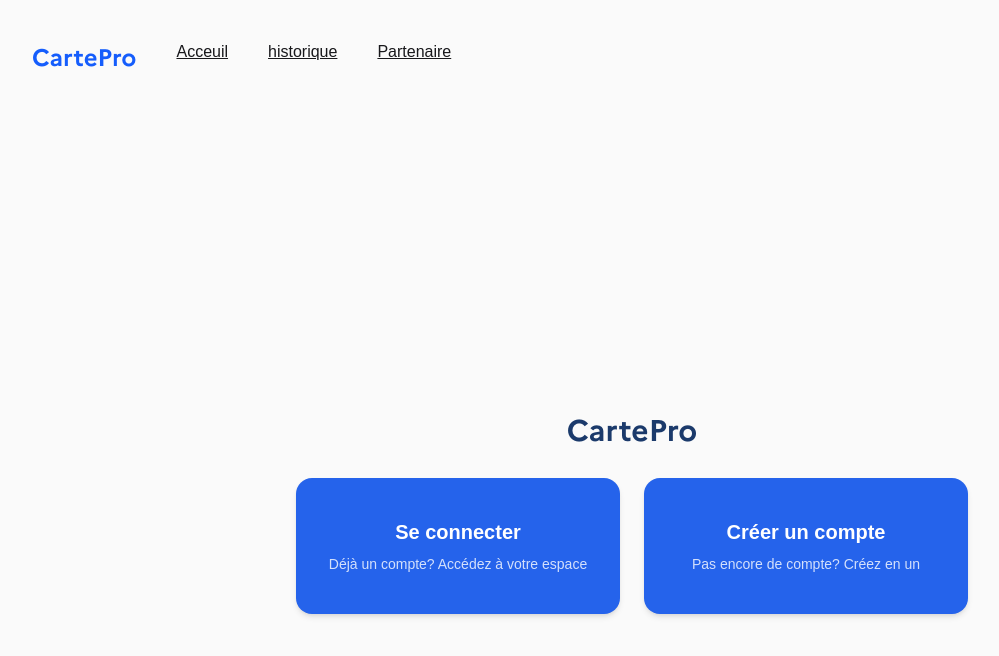
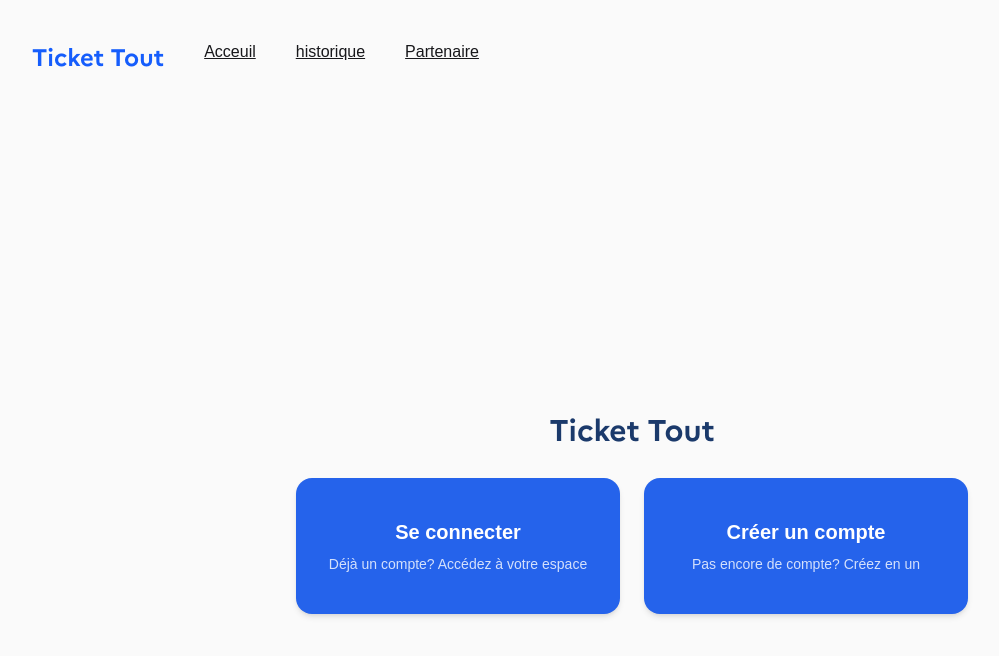
Before and after one commit to Surivor/Survivor, a Next.js app in the folder front/: page / in a window 1280 px wide. Shown: the top 656 px of the page, without its empty margins (8-1007 px from the left). Built offline with nearby package versions, Linux system fonts and the light colour scheme.

Commit message:
fix(front): change CartePro -> Ticket Tout

```diff
--- a/front/package.json
+++ b/front/package.json
@@ -1,5 +1,5 @@
 {
-  "name": "CartePro",
+  "name": "Ticket Tout",
   "version": "0.1.0",
   "private": true,
   "scripts": {
--- a/front/src/app/login/page.tsx
+++ b/front/src/app/login/page.tsx
@@ -31,7 +31,7 @@ export default function LoginPage() {
         className="w-full max-w-sm space-y-4 rounded-2xl"
       >
         <h1 className="text-center text-2xl font-bold font-title text-primary">
-          CartePro
+          Ticket Tout
         </h1>
         <p className="text-center text-sm text-primary">
           Connectez-vous à votre espace
--- a/front/src/app/page.tsx
+++ b/front/src/app/page.tsx
@@ -3,7 +3,7 @@ import Link from "next/link";
 export default function Home() {
   return (
     <div className="flex min-h-screen flex-col items-center justify-center gap-8 bg-zinc-50 px-4">
-      <h1 className="text-3xl font-bold font-title text-primary">CartePro</h1>
+      <h1 className="text-3xl font-bold font-title text-primary">Ticket Tout</h1>
 
       <div className="flex w-full max-w-2xl flex-col gap-6 sm:flex-row">
         <Link
--- a/front/src/app/signup/page.tsx
+++ b/front/src/app/signup/page.tsx
@@ -46,8 +46,8 @@ export default function SignupPage() {
         onSubmit={handleSubmit}
         className="w-full max-w-sm space-y-4 rounded-2xl"
       >
-        <h1 className="text-center text-2xl font-bold font-title text-primary">CartePro</h1>
-        <p className="text-center text-sm text-primary">Rejoignez CartePro</p>
+        <h1 className="text-center text-2xl font-bold font-title text-primary">Ticket Tout</h1>
+        <p className="text-center text-sm text-primary">Rejoignez Ticket Tout</p>
 
         <input type="text" name="nom" placeholder="Nom" required
           className="w-full rounded-lg border border-zinc-500 px-4 py-2 text-sm outline-none focus:border-action focus:ring-1 focus:ring-action" />
--- a/front/src/components/Header.tsx
+++ b/front/src/components/Header.tsx
@@ -4,7 +4,7 @@ export default function Header() {
     return (
         <header className="w-full bg-zinc-50 p-10">
             <nav className="container mx-auto flex gap-10">
-                <h3 className="text-2xl font-bold text-blue-600">CartePro</h3>
+                <h3 className="text-2xl font-bold text-blue-600">Ticket Tout</h3>
                 <Link href="/main" className="text-zinc-900 hover:text-zinc-700 underline zoom-125">Acceuil</Link>
                 <Link href="/history" className="text-zinc-900 hover:text-zinc-700 underline zoom-125">historique</Link>
                 <Link href="/partner" className="text-zinc-900 hover:text-zinc-700 underline zoom-125">Partenaire</Link>
--- a/front/tsconfig.json
+++ b/front/tsconfig.json
@@ -31,6 +31,6 @@
     "**/*.mts"
   ],
   "exclude": [
-    "CartePro/node_modules"
+    "Ticket Tout/node_modules"
   ]
 }
```
Also changed, not shown: 1 other file (tests, documents, lock files or other folders).
